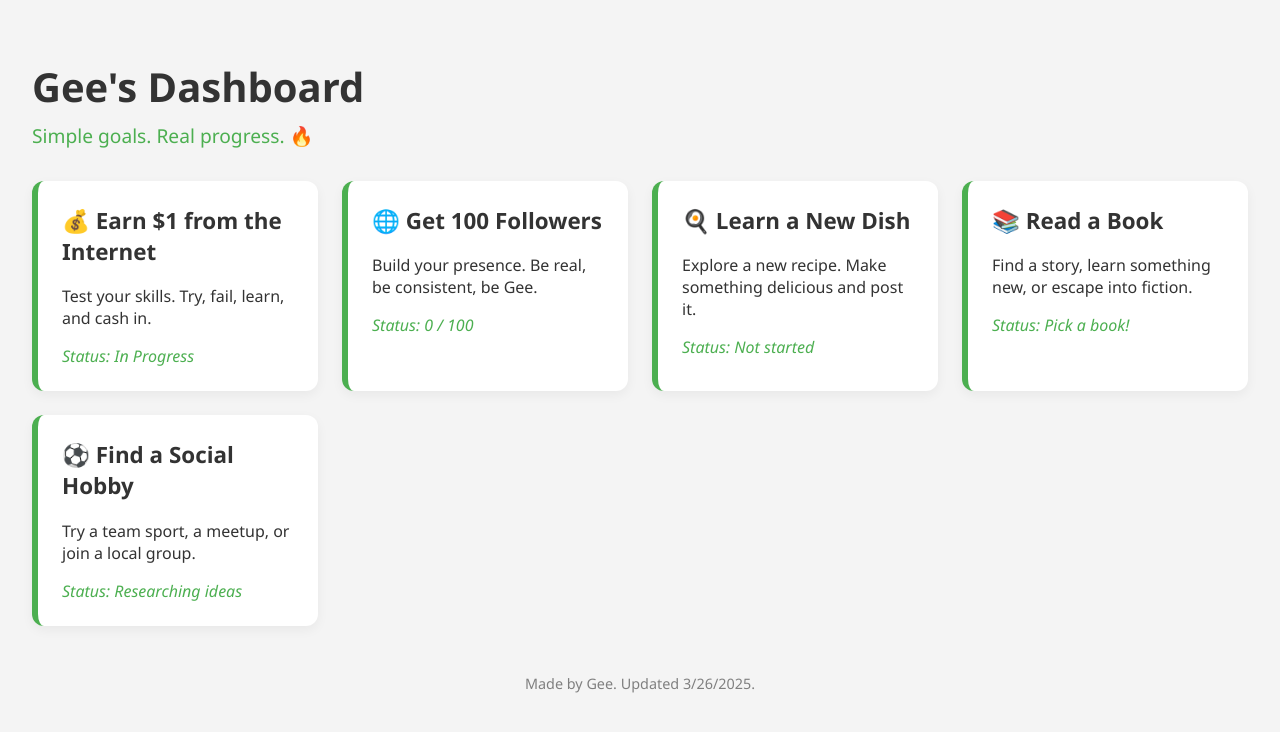
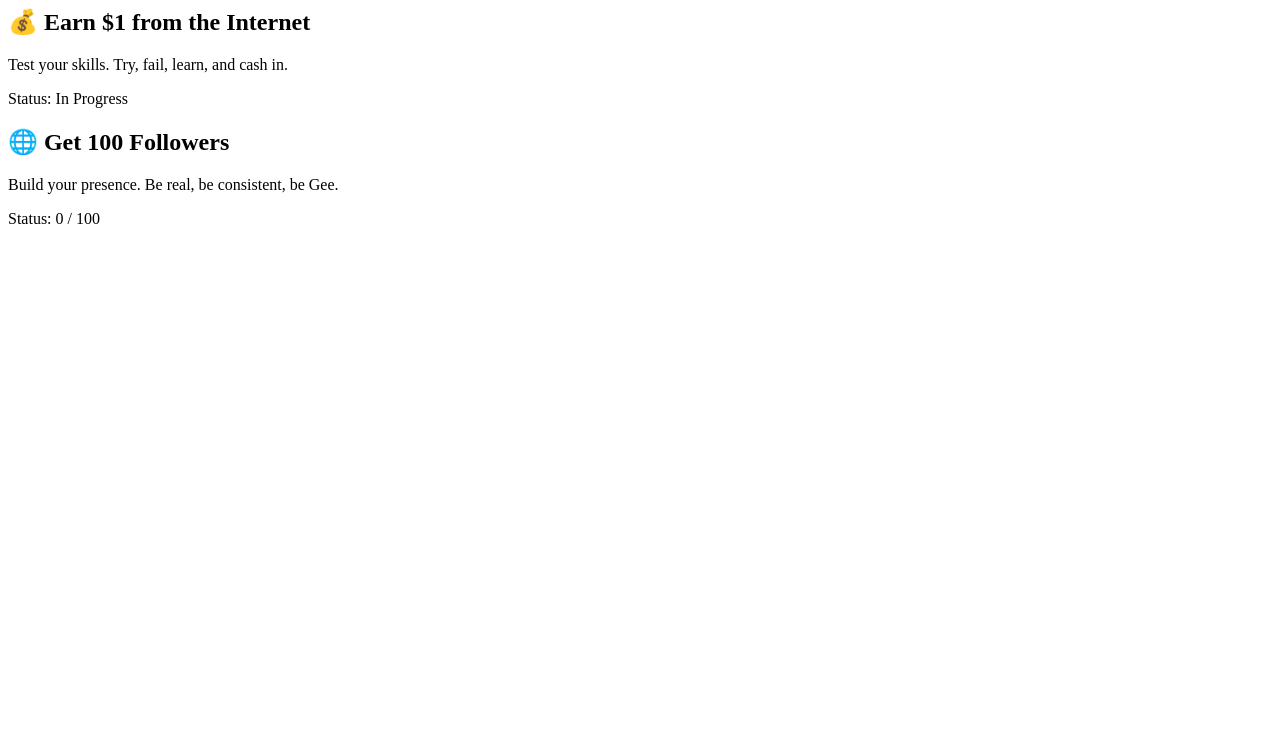
Before and after one commit to gdcooney/geedeecee, a plain HTML site: page index.html in a window 1280 px wide. Drawn offline with Linux system fonts and the light colour scheme.

Commit message:
Update index.html

```diff
--- a/index.html
+++ b/index.html
@@ -1,116 +1,13 @@
-<!DOCTYPE html>
-<html lang="en">
-<head>
-  <meta charset="UTF-8" />
-  <meta name="viewport" content="width=device-width, initial-scale=1.0"/>
-  <title>Gee's Dashboard</title>
-  <style>
-    :root {
-      --bg: #f4f4f4;
-      --text: #333;
-      --accent: #4caf50;
-      --card-bg: #fff;
-    }
-
-    @media (prefers-color-scheme: dark) {
-      :root {
-        --bg: #121212;
-        --text: #f4f4f4;
-        --accent: #90ee90;
-        --card-bg: #1e1e1e;
-      }
-    }
-
-    body {
-      margin: 0;
-      font-family: 'Segoe UI', Tahoma, Geneva, Verdana, sans-serif;
-      background-color: var(--bg);
-      color: var(--text);
-      padding: 2rem;
-    }
-
-    h1 {
-      font-size: 2.5rem;
-      margin-bottom: 0.5rem;
-    }
-
-    .subtitle {
-      font-size: 1.2rem;
-      color: var(--accent);
-      margin-bottom: 2rem;
-    }
-
-    .grid {
-      display: grid;
-      gap: 1.5rem;
-      grid-template-columns: repeat(auto-fit, minmax(250px, 1fr));
-    }
-
-    .card {
-      background-color: var(--card-bg);
-      border-left: 6px solid var(--accent);
-      padding: 1.5rem;
-      border-radius: 12px;
-      box-shadow: 0 4px 12px rgba(0, 0, 0, 0.05);
-    }
-
-    .card h2 {
-      font-size: 1.4rem;
-      margin-top: 0;
-    }
-
-    .status {
-      margin-top: 1rem;
-      font-style: italic;
-      color: var(--accent);
-    }
-
-    footer {
-      margin-top: 3rem;
-      font-size: 0.9rem;
-      text-align: center;
-      opacity: 0.6;
-    }
-  </style>
-</head>
-<body>
-  <h1>Gee's Dashboard</h1>
-  <div class="subtitle">Simple goals. Real progress. 🔥</div>
-
-  <div class="grid">
-    <div class="card">
+<div class="card" id="goal-earn">
   <h2>💰 Earn $1 from the Internet</h2>
   <p>Test your skills. Try, fail, learn, and cash in.</p>
   <div class="status">Status: In Progress</div>
 </div>
 
-    <div class="card">
+<div class="card" id="goal-followers">
   <h2>🌐 Get 100 Followers</h2>
   <p>Build your presence. Be real, be consistent, be Gee.</p>
   <div class="status">Status: 0 / 100</div>
 </div>
 
-    <div class="card">
-      <h2>🍳 Learn a New Dish</h2>
-      <p>Explore a new recipe. Make something delicious and post it.</p>
-      <div class="status">Status: Not started</div>
-    </div>
-
-    <div class="card">
-      <h2>📚 Read a Book</h2>
-      <p>Find a story, learn something new, or escape into fiction.</p>
-      <div class="status">Status: Pick a book!</div>
-    </div>
-
-    <div class="card">
-      <h2>⚽ Find a Social Hobby</h2>
-      <p>Try a team sport, a meetup, or join a local group.</p>
-      <div class="status">Status: Researching ideas</div>
-    </div>
-  </div>
-
-  <footer>
-    Made by Gee. Updated <script>document.write(new Date().toLocaleDateString())</script>.
-  </footer>
-</body>
-</html>
+<!-- repeat with: goal-cook, goal-read, goal-hobby -->
```
Lines whose indentation alone changed are shown as unchanged.
